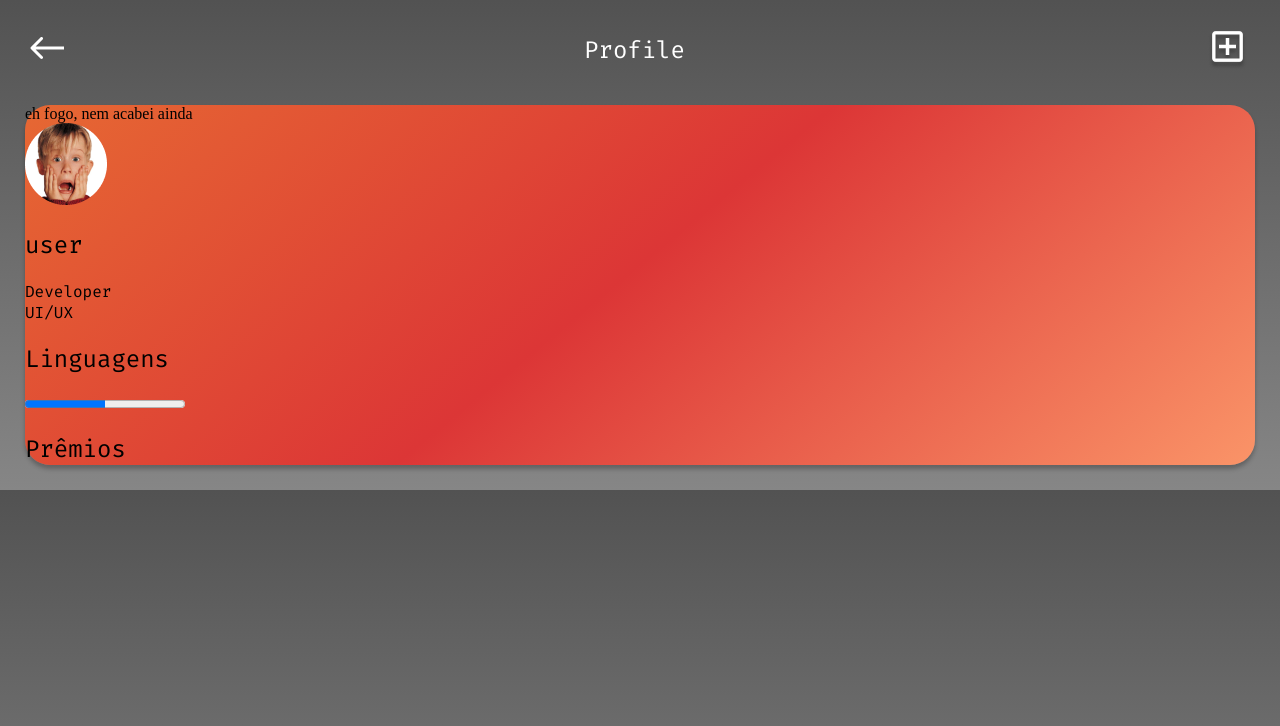
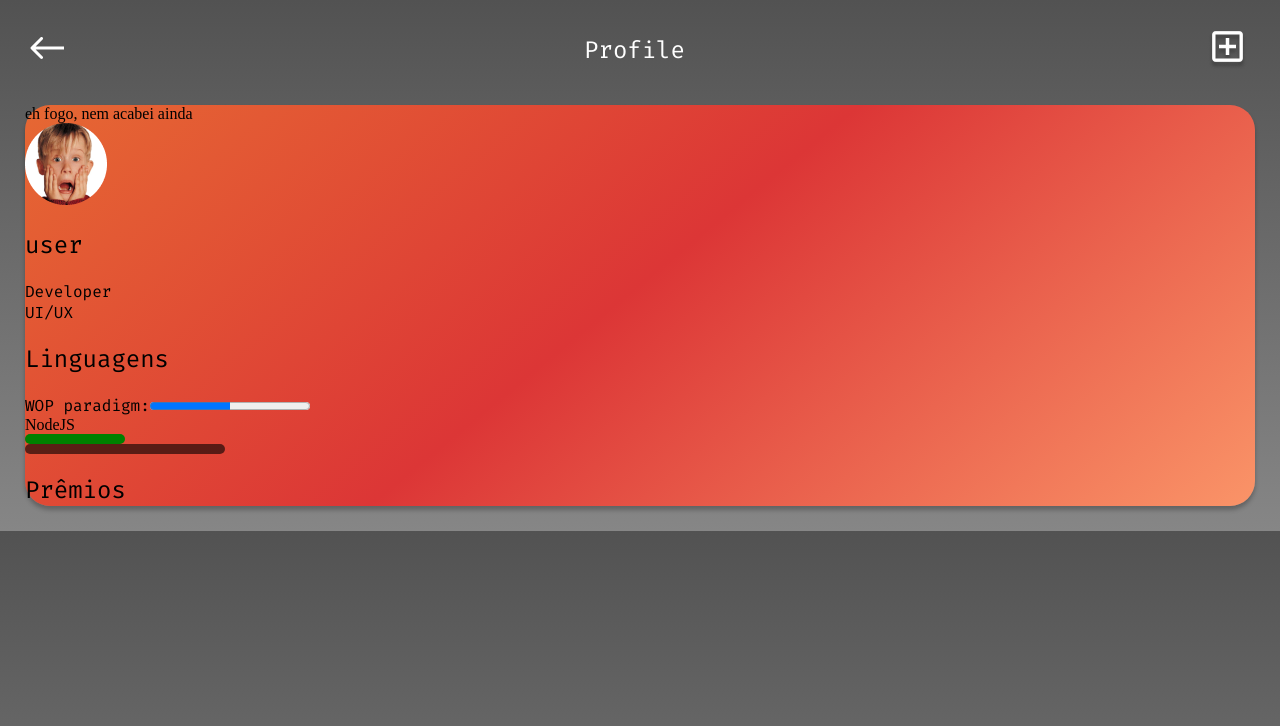
Before and after one commit to hackatool/frontend, a React (Create React App) app: page /user in a window 1280 px wide. Shown: the top 726 px of the page. Built offline with nearby package versions, Linux system fonts and the light colour scheme.

Commit message:
create bars

```diff
--- a/src/pages/Profile/index.jsx
+++ b/src/pages/Profile/index.jsx
@@ -1,6 +1,6 @@
 import React, { Component } from 'react'
 
-import './style.scss';
+import styles from './style.module.scss';
 import UserProfile from '../../components/UserProfile';
 import NavBar from '../../components/NavBar';
 
@@ -10,7 +10,7 @@ export default class Profile extends Component {
             <div className='page'>
                 <NavBar title="Profile"></NavBar>
 
-                <div className="card full_profile">
+                <div className={['card', styles.full_profile].join(' ')}>
                     eh fogo, nem acabei ainda
 
                     <div className="details">
@@ -19,7 +19,19 @@ export default class Profile extends Component {
 
                     <div className="languages">
                         <h2>Linguagens</h2>
+                        <span>
+                            WOP paradigm:
+                        </span>
                         <progress min='0' max='100' value='50'></progress>
+                        <br/>
+
+                        <div>
+                            NodeJS
+                            {/* make progressbar a new component */}
+                            <div className={styles.progressbarActive}></div>
+                            <div className={styles.progressbarBackground}></div>
+                        </div>
+
                     </div>
                     <div className="prizes">
                         <h2>Prêmios</h2>
--- /dev/null
+++ b/src/pages/Profile/style.module.scss
@@ -0,0 +1,24 @@
+.full_profile {
+    // meh
+    width: calc(100% - 50px);
+    // height: 300px;
+    margin: 25px;
+    margin-top: 5px;
+    background: linear-gradient(140.79deg, #E66833 0%, #DC3636 48.53%, #FA9468 100%);
+}
+
+.progressbarActive {
+    width: 100px;
+    height: 10px;
+    border-radius: 10px;
+
+    background: green;
+}
+
+.progressbarBackground {
+    width: 200px;
+    height: 10px;
+    border-radius: 10px;
+
+    background: rgba($color: #000000, $alpha: 0.6);
+}
--- a/src/pages/Profile/style.scss
+++ /dev/null
@@ -1,9 +0,0 @@
-.full_profile {
-    // meh
-    width: calc(100% - 50px);
-    // height: 300px;
-    margin: 25px;
-    margin-top: 5px;
-    background: linear-gradient(140.79deg, #E66833 0%, #DC3636 48.53%, #FA9468 100%);
-
-}
```
